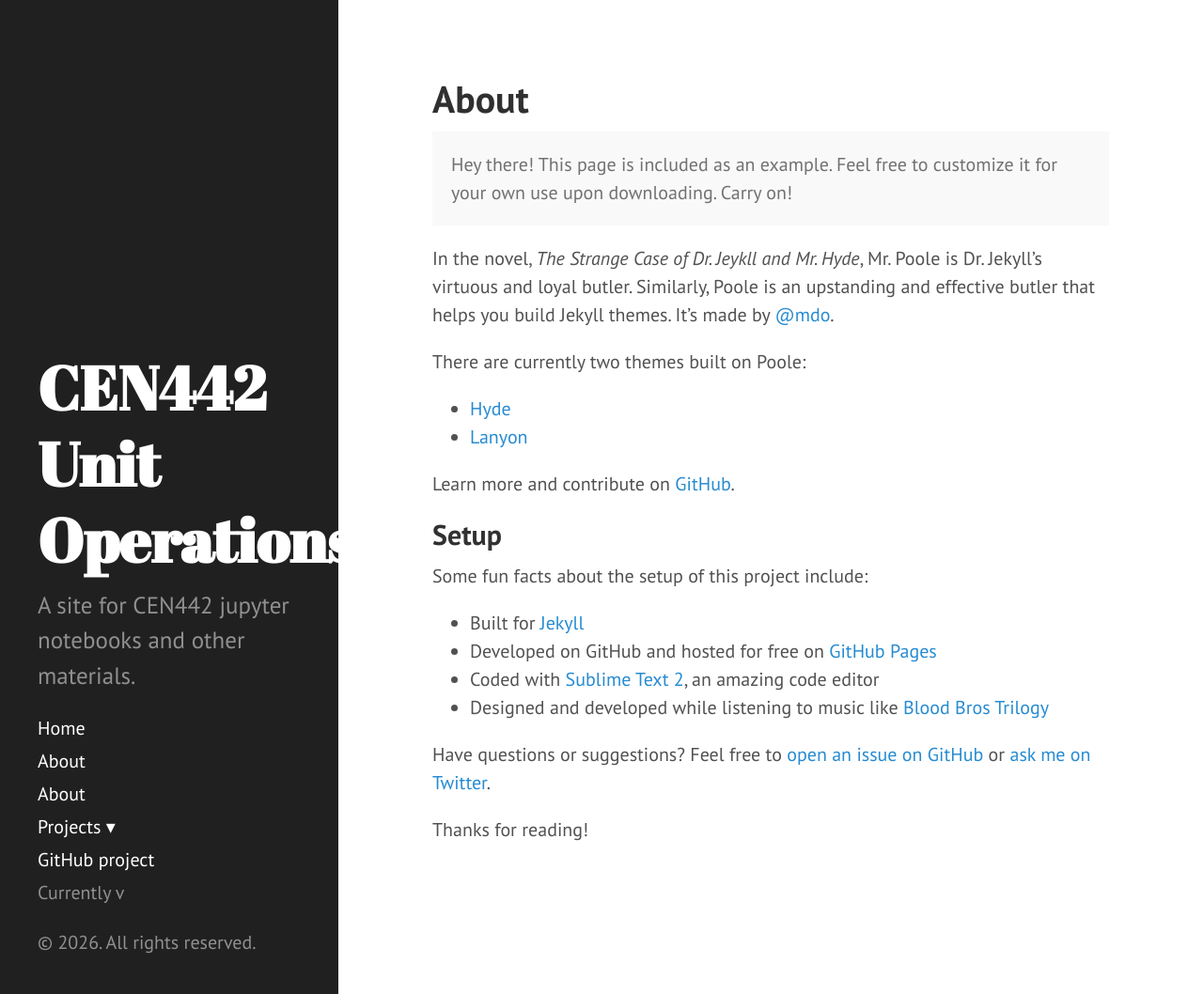
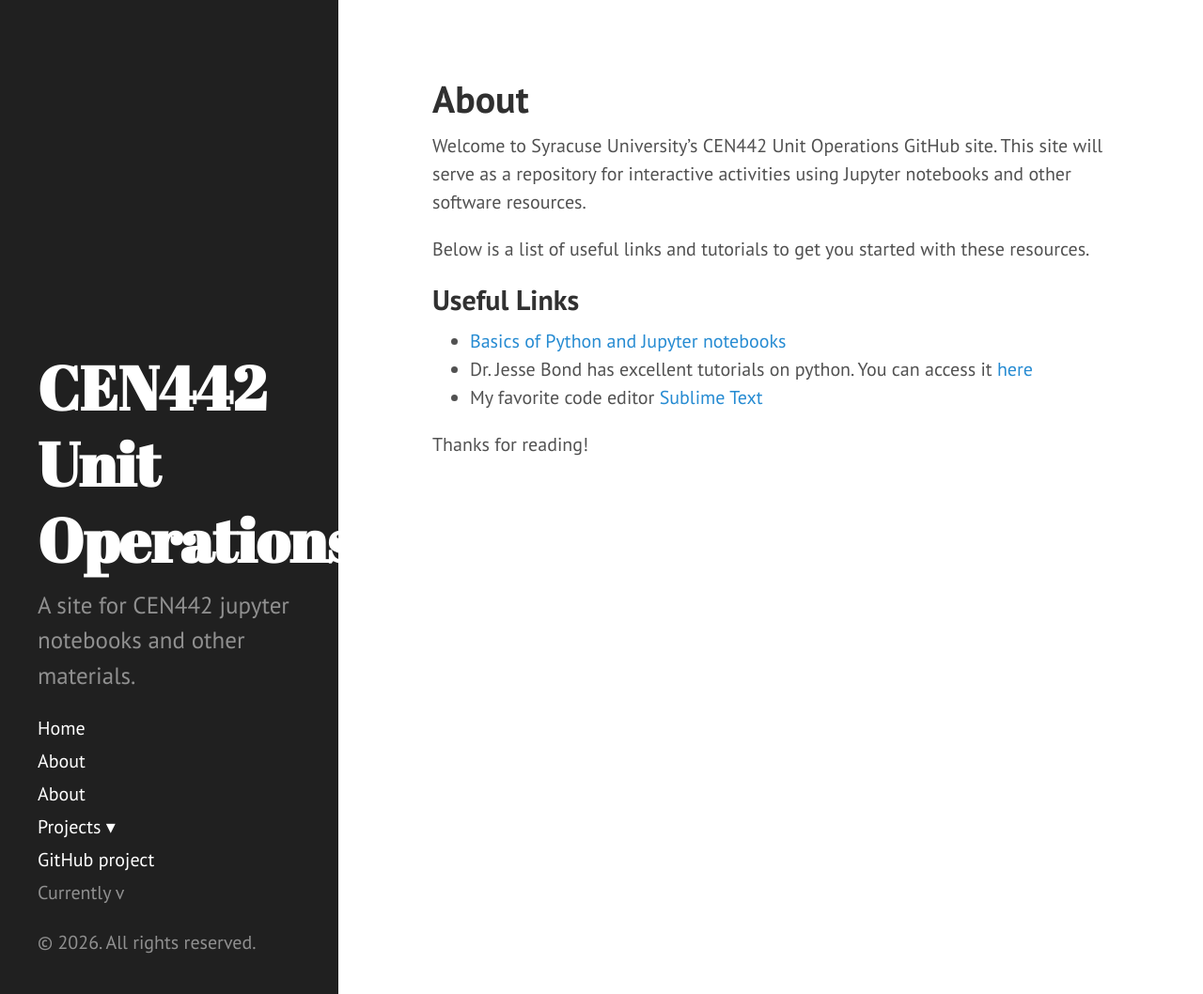
Before and after one commit to caaponte-su/CEN442, a Jekyll site: the page built from docs/about.md, in a window 1280 px wide and 1058 px high. Shown: the whole window at 94% size. Built offline with Jekyll 4.4.1, drawn with Linux system fonts in a browser that asks for light colours.

Commit message:
Update about.md

```diff
--- a/docs/about.md
+++ b/docs/about.md
@@ -3,28 +3,19 @@ layout: page
 title: About
 ---
 
-<p class="message">
+<!-- <p class="message">
   Hey there! This page is included as an example. Feel free to customize it for your own use upon downloading. Carry on!
 </p>
+-->
+Welcome to Syracuse University's CEN442 Unit Operations GitHub site. This site will serve as a repository for interactive activities using Jupyter notebooks and other software resources.
 
-In the novel, *The Strange Case of Dr. Jeykll and Mr. Hyde*, Mr. Poole is Dr. Jekyll's virtuous and loyal butler. Similarly, Poole is an upstanding and effective butler that helps you build Jekyll themes. It's made by [@mdo](https://twitter.com/mdo).
+Below is a list of useful links and tutorials to get you started with these resources.
 
-There are currently two themes built on Poole:
+## Useful Links
 
-* [Hyde](http://hyde.getpoole.com)
-* [Lanyon](http://lanyon.getpoole.com)
+* [Basics of Python and Jupyter notebooks](https://colab.research.google.com/github/data-psl/lectures2020/blob/master/notebooks/01_python_basics.ipynb)
+* Dr. Jesse Bond has excellent tutorials on python. You can access it [here](https://jqbond.github.io/CEN587/Chapter1.html)
+* My favorite code editor [Sublime Text](http://sublimetext.com)
 
-Learn more and contribute on [GitHub](https://github.com/poole).
-
-## Setup
-
-Some fun facts about the setup of this project include:
-
-* Built for [Jekyll](http://jekyllrb.com)
-* Developed on GitHub and hosted for free on [GitHub Pages](https://pages.github.com)
-* Coded with [Sublime Text 2](http://sublimetext.com), an amazing code editor
-* Designed and developed while listening to music like [Blood Bros Trilogy](https://soundcloud.com/maddecent/sets/blood-bros-series)
-
-Have questions or suggestions? Feel free to [open an issue on GitHub](https://github.com/poole/issues/new) or [ask me on Twitter](https://twitter.com/mdo).
 
 Thanks for reading!
```
